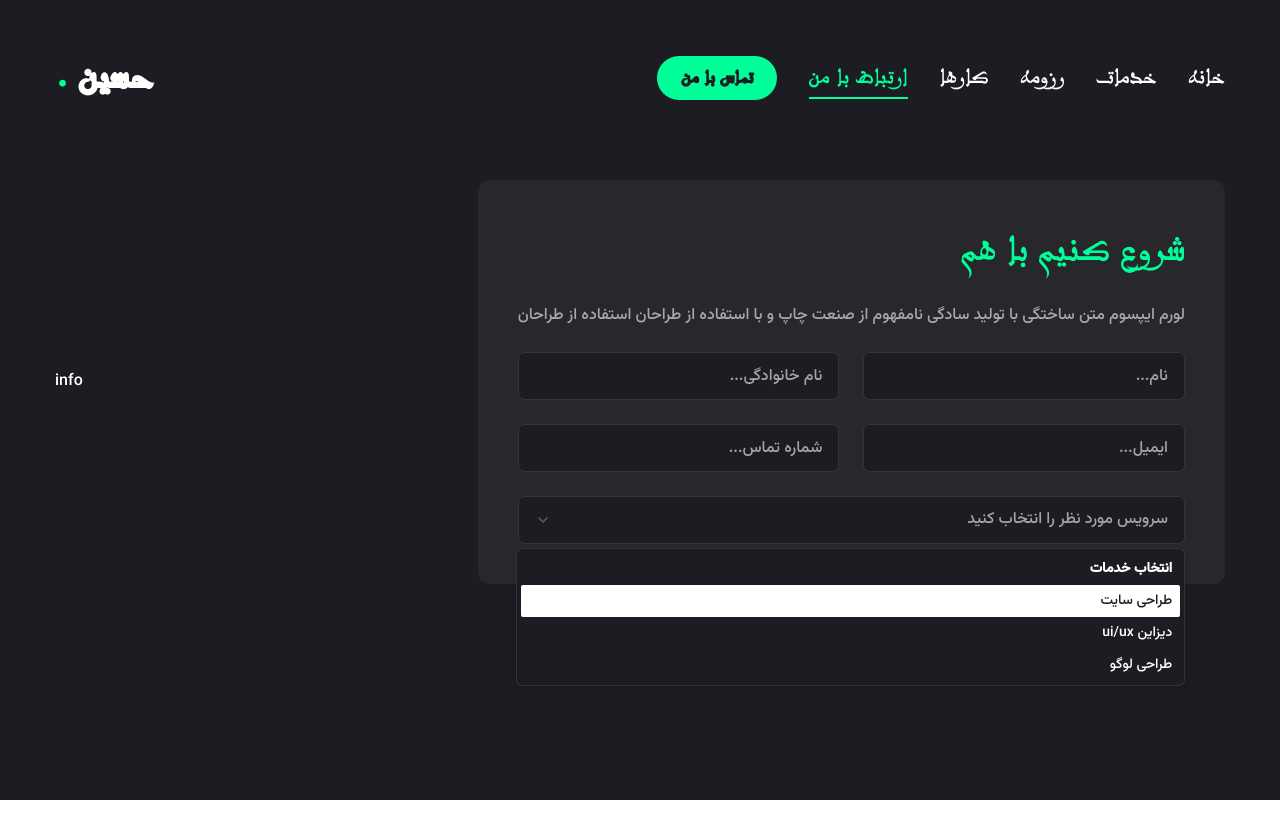
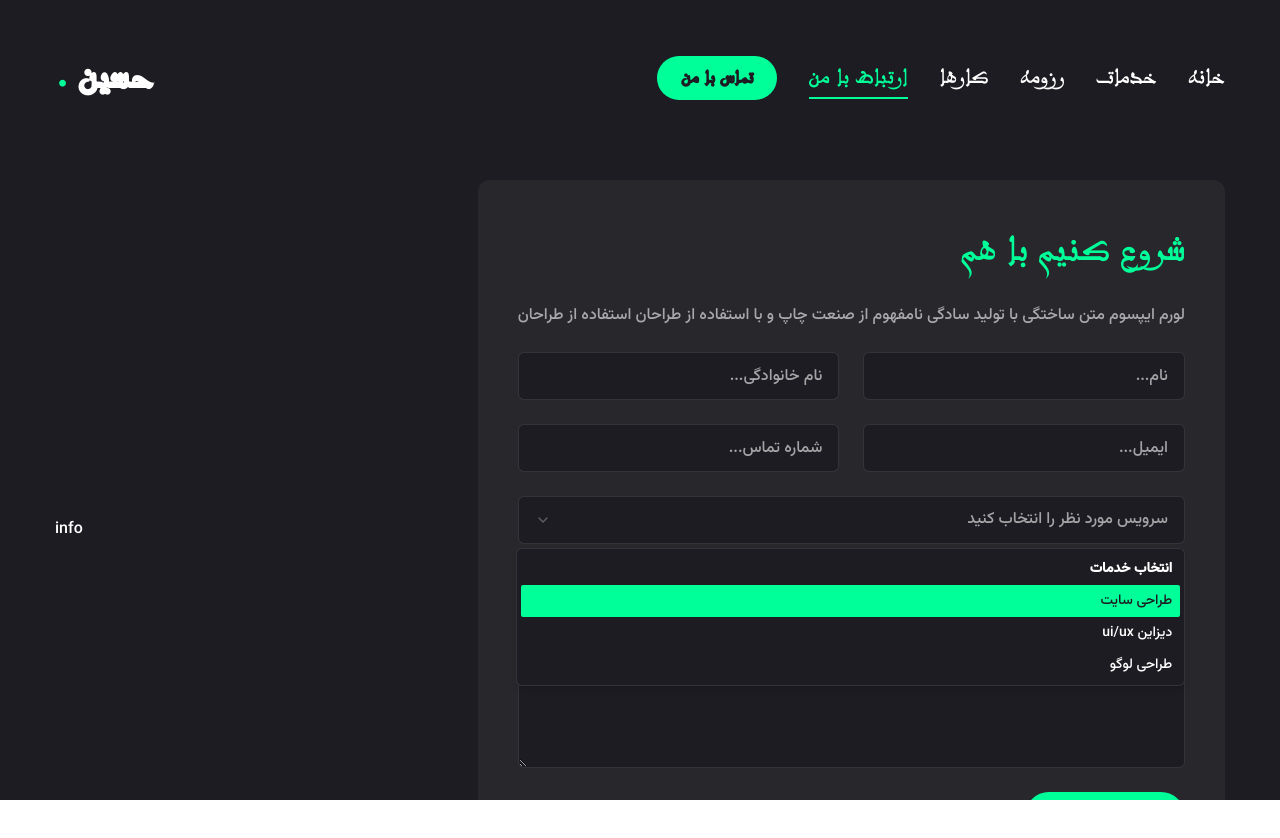
Before and after one commit to Hossein1371za/aboutme-nextjs-tailwind-shadcn, a Next.js app: page /contact in a window 1280 px wide. Both pictures are taken after a click on the button "سرویس مورد نظر را انتخاب کنید". Shown: the top 838 px of the page. Before the commit the page ends 800 px from the top, so only its background shows below. Built offline with nearby package versions, Linux system fonts and the light colour scheme.

Commit message:
end of form section

```diff
--- a/app/contact/page.jsx
+++ b/app/contact/page.jsx
@@ -74,6 +74,8 @@ const contact = () => {
                   </SelectGroup>
                 </SelectContent>
               </Select>
+              <Textarea className="h-[200px]" placeholder="پیام خو را اینجا بنوسید."/>
+              <Button size="md" className="max-w-40">ارسال پیام</Button>
             </form>
           </div>
           <div className="flex-1 flex items-center xl:justify-end order-1 xl:order-none mb-8 xl:mb-0">
--- a/components/ui/select.jsx
+++ b/components/ui/select.jsx
@@ -85,7 +85,7 @@ const SelectItem = React.forwardRef(({ className, children, ...props }, ref) =>
   <SelectPrimitive.Item
     ref={ref}
     className={cn(
-      "relative flex w-full cursor-default select-none items-center rounded-sm py-1.5 pl-8 pr-2 text-sm outline-none focus:bg-white focus:text-primary data-[disabled]:pointer-events-none data-[disabled]:opacity-50",
+      "relative flex w-full cursor-default select-none items-center rounded-sm py-1.5 pl-8 pr-2 text-sm outline-none focus:bg-accent focus:text-primary data-[disabled]:pointer-events-none data-[disabled]:opacity-50",
       className
     )}
     {...props}>
--- a/components/ui/textarea.jsx
+++ b/components/ui/textarea.jsx
@@ -6,7 +6,7 @@ const Textarea = React.forwardRef(({ className, ...props }, ref) => {
   return (
     (<textarea
       className={cn(
-        "flex min-h-[80px] w-full rounded-md border border-input bg-background px-3 py-2 text-sm ring-offset-background placeholder:text-muted-foreground focus-visible:outline-none focus-visible:ring-2 focus-visible:ring-ring focus-visible:ring-offset-2 disabled:cursor-not-allowed disabled:opacity-50",
+        "flex min-h-[80px] w-full rounded-md border border-white/10 bg-primary px-4 py-5 text-base  placeholder:text-text-white/60 focus-visible:outline-none focus-visible:ring-1 focus-visible:ring-accent focus-visible:ring-offset-0 disabled:cursor-not-allowed disabled:opacity-50",
         className
       )}
       ref={ref}
```
